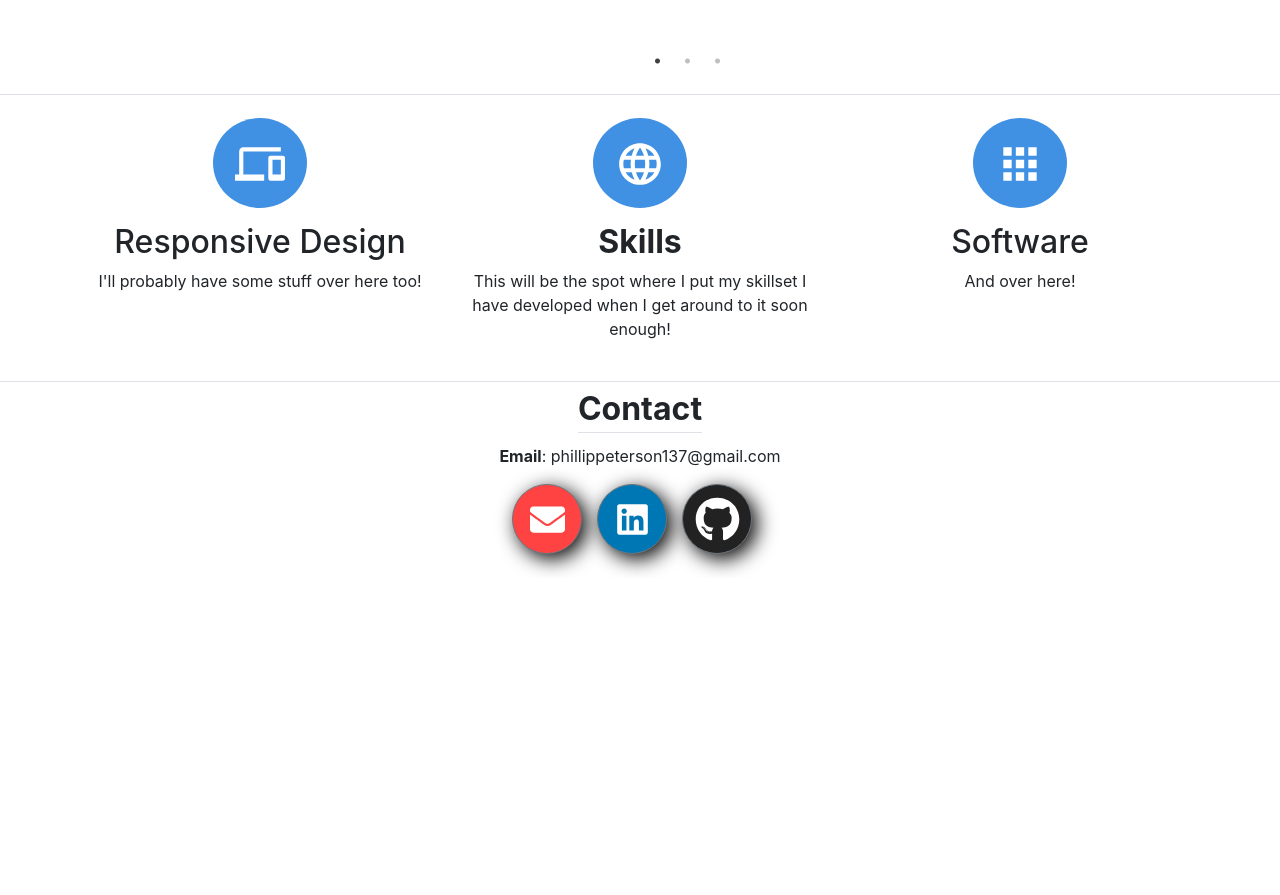
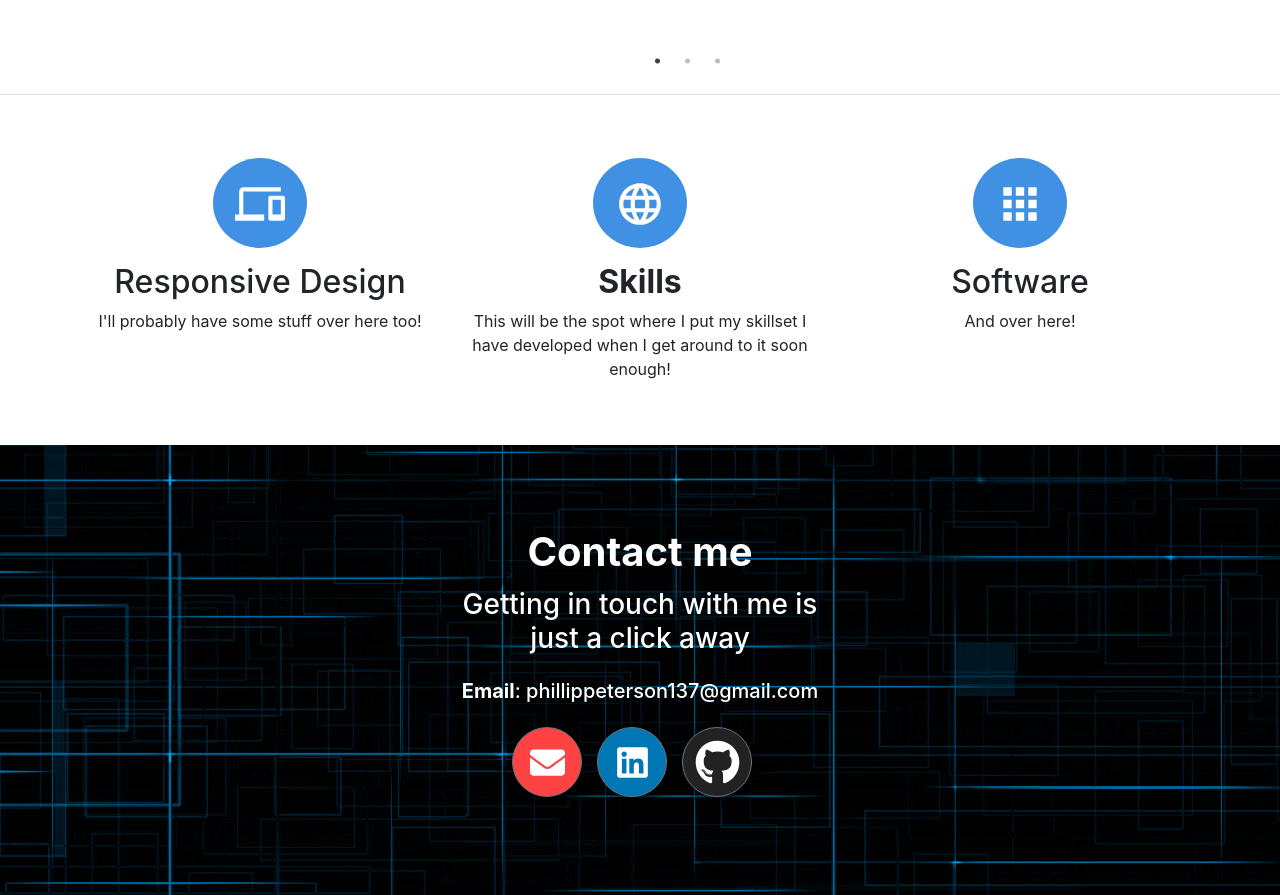
Before and after one commit to PhillipPeterson/phillpeterson.com, a React (Create React App) app: page / in a window 1280 px wide. Shown: the part 771-1666 px from the top of the page. Before the commit the page ends 1349 px from the top, so only its background shows below. Built offline with nearby package versions, Linux system fonts and the light colour scheme.

Commit message:
Added parallax for footer

```diff
--- a/src/App.js
+++ b/src/App.js
@@ -9,7 +9,7 @@ import Header2 from './components/Header2';
 const App = () => (
 	<Fragment>
 
-		<div className="parallax">
+		<div className="parallax" id="par1">
 			<Header2 />
 		</div>
 
@@ -29,7 +29,9 @@ const App = () => (
 		</main>
 		<Skills />
 
-		<Footer />
+		<div className="parallax" id="par2">
+			<Footer />
+		</div>
 
 	</Fragment>
 );
--- a/src/components/Footer.js
+++ b/src/components/Footer.js
@@ -3,6 +3,11 @@ import { FaLinkedin, FaGithub, FaEnvelope } from 'react-icons/fa';
 import { Container, Button, Row, Col } from 'reactstrap';
 
 const style = {
+
+    footer: {
+		color: 'white',
+		paddingTop: '75px',
+	},
 
     email: {
         width: 70,
@@ -48,7 +53,7 @@ class Footer extends React.Component {
     render() {
         return (
 
-            <footer className="border-top pb-4" >
+            <footer style={style.footer} >
                 <Row>
 
                     <Col xs={4} sm={4} md={4} />
@@ -56,11 +61,12 @@ class Footer extends React.Component {
                     <Col md={4}>
 
                         <Container className="pt-2 center" >
-                            <span className="pb-1 h2 border-bottom"><b>Contact</b></span>
-                            <p className="pt-3"><b>Email</b>: phillippeterson137@gmail.com</p>
+                            <h1 className="pb-1"><b>Contact me</b></h1>
+                            <h3>Getting in touch with me is just a click away</h3>
+                            <p className="pt-3 h5"><b>Email</b>: phillippeterson137@gmail.com</p>
                         </Container>
 
-                        <Container className="center">
+                        <Container className="center pt-3">
 
                             <Button style={style.email} onClick={() => this.onClick('email')}>
                                 <FaEnvelope style={{ width: 35, height: 35 }} />
--- a/src/components/Header2.js
+++ b/src/components/Header2.js
@@ -4,8 +4,6 @@ const style = {
 	header: {
 		color: 'white',
 		paddingTop: '200px',
-
-
 	}
 }
 
--- a/src/components/Skills.js
+++ b/src/components/Skills.js
@@ -25,7 +25,7 @@ class Skills extends React.Component {
 
         return (
 
-            <div className="pb-4 pt-2 border-top">
+            <div className="pb-5 pt-5 border-top">
                 <Container>
                     <Row around="md">
 
--- a/src/index.css
+++ b/src/index.css
@@ -1,8 +1,5 @@
 body {
   height: 100vh;
-  /* background: linear-gradient(177deg, rgba(122, 122, 122, 0.05) 0%, rgba(122, 122, 122, 0.05) 40%,rgba(64, 64, 64, 0.05) 40%, rgba(64, 64, 64, 0.05) 100%),linear-gradient(300deg, rgba(200, 200, 200, 0.1) 0%, rgba(200, 200, 200, 0.1) 62%,rgba(39, 39, 39, 0.1) 62%, rgba(39, 39, 39, 0.1) 100%),linear-gradient(28deg, rgba(243, 243, 243, 0.01) 0%, rgba(243, 243, 243, 0.01) 58%,rgba(154, 154, 154, 0.01) 58%, rgba(154, 154, 154, 0.01) 100%),linear-gradient(318deg, rgba(136, 136, 136, 0.04) 0%, rgba(136, 136, 136, 0.04) 58%,rgba(205, 205, 205, 0.04) 58%, rgba(205, 205, 205, 0.04) 100%),linear-gradient(297deg, rgba(240, 240, 240, 0.09) 0%, rgba(240, 240, 240, 0.09) 53%,rgba(146, 146, 146, 0.09) 53%, rgba(146, 146, 146, 0.09) 100%),linear-gradient(10deg, rgba(19, 19, 19, 0.1) 0%, rgba(19, 19, 19, 0.1) 18%,rgba(125, 125, 125, 0.1) 18%, rgba(125, 125, 125, 0.1) 100%),linear-gradient(84deg, rgba(146, 146, 146, 0.08) 0%, rgba(146, 146, 146, 0.08) 10%,rgba(123, 123, 123, 0.08) 10%, rgba(123, 123, 123, 0.08) 100%),linear-gradient(90deg, rgb(71, 65, 230),rgb(121, 231, 221)); */
-
-
 
   margin: 0;
   padding: 0;
@@ -15,8 +12,7 @@ body {
 }
 
 code {
-  font-family: source-code-pro, Menlo, Monaco, Consolas, "Robotto",
-    monospace;
+  font-family: source-code-pro, Menlo, Monaco, Consolas, "Robotto", monospace;
 }
 
 .slider {
@@ -25,7 +21,6 @@ code {
 
 .center {
   text-align: center;
-
 }
 
 .div {
@@ -33,29 +28,29 @@ code {
   vertical-align: middle;
 }
 
-.card {
-  /* background: linear-gradient(102deg, rgba(249, 249, 249, 0.1) 0%, rgba(249, 249, 249, 0.1) 14%,rgba(161, 161, 161, 0.1) 14%, rgba(161, 161, 161, 0.1) 100%),linear-gradient(310deg, rgba(26, 26, 26, 0.03) 0%, rgba(26, 26, 26, 0.03) 71%,rgba(189, 189, 189, 0.03) 71%, rgba(189, 189, 189, 0.03) 100%),linear-gradient(133deg, rgba(132, 132, 132, 0.1) 0%, rgba(132, 132, 132, 0.1) 8%,rgba(95, 95, 95, 0.1) 8%, rgba(95, 95, 95, 0.1) 100%),linear-gradient(142deg, rgba(110, 110, 110, 0.03) 0%, rgba(110, 110, 110, 0.03) 46%,rgba(8, 8, 8, 0.03) 46%, rgba(8, 8, 8, 0.03) 100%),linear-gradient(346deg, rgba(231, 231, 231, 0.05) 0%, rgba(231, 231, 231, 0.05) 6%,rgba(71, 71, 71, 0.05) 6%, rgba(71, 71, 71, 0.05) 100%),linear-gradient(118deg, rgba(251, 251, 251, 0.07) 0%, rgba(251, 251, 251, 0.07) 72%,rgba(24, 24, 24, 0.07) 72%, rgba(24, 24, 24, 0.07) 100%),linear-gradient(338deg, rgba(75, 75, 75, 0.08) 0%, rgba(75, 75, 75, 0.08) 37%,rgba(213, 213, 213, 0.08) 37%, rgba(213, 213, 213, 0.08) 100%),linear-gradient(90deg, rgb(199, 202, 132),rgb(25, 94, 125)); */
-}
-
 .parallax {
 
-  background-image: url('./resources/portfolio-background.jpg');
+  /* Set a specific height */
 
-  /* Set a specific height */
-  height: 500px;
 
   /* Create the parallax scrolling effect */
   background-attachment: fixed;
   background-position: center;
   background-repeat: no-repeat;
 	background-size: cover;
+}
 
+#par1 {
+	height: 500px;
+	background-image: url("./resources/portfolio-background.jpg");
+}
 
-
+#par2 {
+	height: 450px;
+	background-image: url("./resources/portfolio-background2.jpg");
  }
 
 .span-icon {
-
   width: 50px;
   height: 50px;
   border-radius: 50%;
@@ -65,13 +60,10 @@ code {
   vertical-align: middle;
   text-align: center;
   padding: 35px 22px 35px 22px;
-
 }
 
 .icon {
-
   color: white;
   width: 80px;
   height: 35px;
-
 }
```
Also changed, not shown: src/resources/portfolio-background2.jpg (added). Lines whose indentation alone changed are shown as unchanged.
